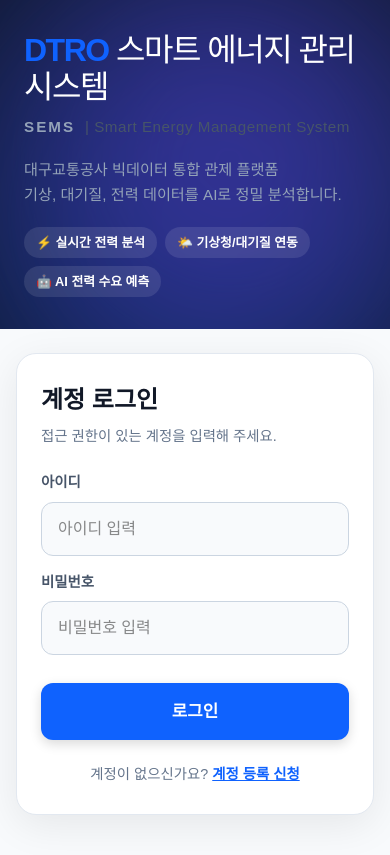
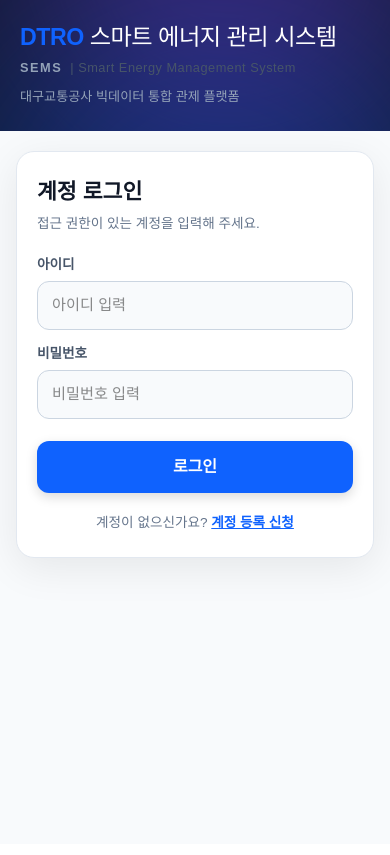
Before and after one commit to khg7924-cell/dtro-web-frontend, a Next.js app: page / in a window 390 px wide. Built offline with nearby package versions, Linux system fonts and the light colour scheme.

Commit message:
수정 내용 메모

```diff
--- a/app/page.tsx
+++ b/app/page.tsx
@@ -118,13 +118,15 @@ export default function LoginPage() {
       flexDirection: isMobile ? 'column' : 'row',
       height: isMobile ? 'auto' : '100vh',
       minHeight: '100vh',
-      width: isMobile ? '100%' : '100vw',
+      width: '100%',
+      maxWidth: '100vw',
       fontFamily: '"Pretendard", "Malgun Gothic", sans-serif',
       backgroundColor: '#F8FAFC',
+      overflowX: 'hidden',
       overflowY: isMobile ? 'auto' : 'hidden'
     }}>
 
-      {/* 왼쪽(모바일은 상단): 브랜드 및 안내 영역 */}
+      {/* 왼쪽(모바일은 상단 슬림 헤더): 브랜드 및 안내 영역 */}
       <div style={{
         flex: isMobile ? 'none' : 1,
         backgroundColor: '#0F172A',
@@ -132,32 +134,35 @@ export default function LoginPage() {
         display: 'flex',
         flexDirection: 'column',
         justifyContent: 'center',
-        padding: isMobile ? '32px 24px' : '60px',
+        padding: isMobile ? '24px 20px' : '60px',
         position: 'relative',
         overflow: 'hidden'
       }}>
         <div style={{ position: 'relative', zIndex: 2 }}>
 
-          <div style={{ display: 'flex', flexDirection: 'column', gap: isMobile ? '10px' : '18px', marginBottom: isMobile ? '20px' : '48px' }}>
-            <h1 style={{ margin: 0, fontSize: isMobile ? '2rem' : '3.8rem', fontFamily: 'sans-serif', letterSpacing: '-1.5px', lineHeight: 1.15 }}>
+          <div style={{ display: 'flex', flexDirection: 'column', gap: isMobile ? '6px' : '18px', marginBottom: isMobile ? '10px' : '48px' }}>
+            <h1 style={{ margin: 0, fontSize: isMobile ? '1.45rem' : '3.8rem', fontFamily: 'sans-serif', letterSpacing: isMobile ? '-0.5px' : '-1.5px', lineHeight: 1.2 }}>
               <span style={{ fontWeight: 900, color: '#0F62FE' }}>DTRO</span>
               <span style={{ fontWeight: 300, color: '#FFFFFF' }}> 스마트 에너지 관리 시스템</span>
             </h1>
-            <div style={{ fontSize: isMobile ? '0.95rem' : '1.4rem', color: '#94A3B8', fontWeight: 600, letterSpacing: '0.5px' }}>
-              <span style={{ fontWeight: 800, letterSpacing: '2px' }}>SEMS</span>
-              <span style={{ color: '#475569', fontWeight: 400, marginLeft: '10px' }}>| Smart Energy Management System</span>
+            <div style={{ fontSize: isMobile ? '0.8rem' : '1.4rem', color: '#94A3B8', fontWeight: 600, letterSpacing: '0.5px' }}>
+              <span style={{ fontWeight: 800, letterSpacing: '1.5px' }}>SEMS</span>
+              <span style={{ color: '#475569', fontWeight: 400, marginLeft: '8px' }}>| Smart Energy Management System</span>
             </div>
           </div>
 
-          <p style={{ fontSize: isMobile ? '0.95rem' : '1.25rem', color: '#94A3B8', margin: isMobile ? '0 0 20px 0' : '0 0 40px 0', lineHeight: 1.6 }}>
-            대구교통공사 빅데이터 통합 관제 플랫폼<br />
-            기상, 대기질, 전력 데이터를 AI로 정밀 분석합니다.
+          <p style={{ fontSize: isMobile ? '0.82rem' : '1.25rem', color: '#94A3B8', margin: isMobile ? '0' : '0 0 40px 0', lineHeight: 1.5 }}>
+            대구교통공사 빅데이터 통합 관제 플랫폼 {!isMobile && <br />}
+            {!isMobile && '기상, 대기질, 전력 데이터를 AI로 정밀 분석합니다.'}
           </p>
-          <div style={{ display: 'flex', gap: isMobile ? '8px' : '12px', flexWrap: 'wrap' }}>
-            <span style={{ backgroundColor: 'rgba(255,255,255,0.1)', padding: isMobile ? '6px 12px' : '8px 16px', borderRadius: '24px', fontSize: isMobile ? '0.8rem' : '0.9rem', fontWeight: 600 }}>⚡ 실시간 전력 분석</span>
-            <span style={{ backgroundColor: 'rgba(255,255,255,0.1)', padding: isMobile ? '6px 12px' : '8px 16px', borderRadius: '24px', fontSize: isMobile ? '0.8rem' : '0.9rem', fontWeight: 600 }}>🌤️ 기상청/대기질 연동</span>
-            <span style={{ backgroundColor: 'rgba(255,255,255,0.1)', padding: isMobile ? '6px 12px' : '8px 16px', borderRadius: '24px', fontSize: isMobile ? '0.8rem' : '0.9rem', fontWeight: 600 }}>🤖 AI 전력 수요 예측</span>
-          </div>
+
+          {!isMobile && (
+            <div style={{ display: 'flex', gap: '12px' }}>
+              <span style={{ backgroundColor: 'rgba(255,255,255,0.1)', padding: '8px 16px', borderRadius: '24px', fontSize: '0.9rem', fontWeight: 600 }}>⚡ 실시간 전력 분석</span>
+              <span style={{ backgroundColor: 'rgba(255,255,255,0.1)', padding: '8px 16px', borderRadius: '24px', fontSize: '0.9rem', fontWeight: 600 }}>🌤️ 기상청/대기질 연동</span>
+              <span style={{ backgroundColor: 'rgba(255,255,255,0.1)', padding: '8px 16px', borderRadius: '24px', fontSize: '0.9rem', fontWeight: 600 }}>🤖 AI 전력 수요 예측</span>
+            </div>
+          )}
         </div>
 
         {/* 장식용 배경 원 */}
@@ -172,12 +177,13 @@ export default function LoginPage() {
         alignItems: isMobile ? 'flex-start' : 'center',
         justifyContent: 'center',
         backgroundColor: '#F8FAFC',
-        padding: isMobile ? '24px 16px 40px 16px' : '0'
+        padding: isMobile ? '20px 16px 32px 16px' : '0',
+        boxSizing: 'border-box'
       }}>
         <div style={{
           backgroundColor: '#FFFFFF',
-          padding: isMobile ? '28px 24px' : '48px',
-          borderRadius: isMobile ? '20px' : '24px',
+          padding: isMobile ? '24px 20px' : '48px',
+          borderRadius: isMobile ? '18px' : '24px',
           boxShadow: '0 10px 40px rgba(0, 0, 0, 0.08)',
           width: '100%',
           maxWidth: '440px',
@@ -185,76 +191,76 @@ export default function LoginPage() {
           boxSizing: 'border-box'
         }}>
 
-          <h2 style={{ margin: '0 0 8px 0', color: '#111827', fontSize: isMobile ? '1.5rem' : '1.8rem', fontWeight: 800 }}>
+          <h2 style={{ margin: '0 0 6px 0', color: '#111827', fontSize: isMobile ? '1.35rem' : '1.8rem', fontWeight: 800 }}>
             {isLoginMode ? '계정 로그인' : '계정 등록 신청'}
           </h2>
-          <p style={{ margin: isMobile ? '0 0 24px 0' : '0 0 32px 0', color: '#64748B', fontSize: isMobile ? '0.9rem' : '0.95rem' }}>
+          <p style={{ margin: isMobile ? '0 0 20px 0' : '0 0 32px 0', color: '#64748B', fontSize: isMobile ? '0.85rem' : '0.95rem' }}>
             {isLoginMode
               ? '접근 권한이 있는 계정을 입력해 주세요.'
               : '가입 신청 후 관리자의 승인이 완료되어야 로그인이 가능합니다.'}
           </p>
 
-          <form onSubmit={isLoginMode ? handleLogin : handleSignUp} style={{ display: 'flex', flexDirection: 'column', gap: isMobile ? '16px' : '20px' }}>
+          <form onSubmit={isLoginMode ? handleLogin : handleSignUp} style={{ display: 'flex', flexDirection: 'column', gap: isMobile ? '14px' : '20px' }}>
 
             {!isLoginMode && (
               <>
                 <div>
-                  <label style={{ display: 'block', margin: '0 0 8px 0', color: '#475569', fontSize: '0.9rem', fontWeight: 600 }}>소속</label>
+                  <label style={{ display: 'block', margin: '0 0 6px 0', color: '#475569', fontSize: '0.85rem', fontWeight: 600 }}>소속</label>
                   <input
                     type="text"
                     value={department}
                     onChange={(e) => setDepartment(e.target.value)}
                     placeholder="예 : 전기관리팀"
-                    style={{ width: '100%', padding: '14px 16px', borderRadius: '12px', border: '1px solid #CBD5E1', fontSize: '1rem', backgroundColor: '#F8FAFC', outline: 'none', transition: 'border-color 0.2s', boxSizing: 'border-box' }}
+                    style={{ width: '100%', padding: isMobile ? '12px 14px' : '14px 16px', borderRadius: '12px', border: '1px solid #CBD5E1', fontSize: '0.95rem', backgroundColor: '#F8FAFC', outline: 'none', transition: 'border-color 0.2s', boxSizing: 'border-box' }}
                   />
                 </div>
 
                 <div>
-                  <label style={{ display: 'block', margin: '0 0 8px 0', color: '#475569', fontSize: '0.9rem', fontWeight: 600 }}>이름</label>
+                  <label style={{ display: 'block', margin: '0 0 6px 0', color: '#475569', fontSize: '0.85rem', fontWeight: 600 }}>이름</label>
                   <input
                     type="text"
                     value={userName}
                     onChange={(e) => setUserName(e.target.value)}
                     placeholder="이름 입력"
-                    style={{ width: '100%', padding: '14px 16px', borderRadius: '12px', border: '1px solid #CBD5E1', fontSize: '1rem', backgroundColor: '#F8FAFC', outline: 'none', transition: 'border-color 0.2s', boxSizing: 'border-box' }}
+                    style={{ width: '100%', padding: isMobile ? '12px 14px' : '14px 16px', borderRadius: '12px', border: '1px solid #CBD5E1', fontSize: '0.95rem', backgroundColor: '#F8FAFC', outline: 'none', transition: 'border-color 0.2s', boxSizing: 'border-box' }}
                   />
                 </div>
               </>
             )}
 
             <div>
-              <label style={{ display: 'block', margin: '0 0 8px 0', color: '#475569', fontSize: '0.9rem', fontWeight: 600 }}>아이디</label>
+              <label style={{ display: 'block', margin: '0 0 6px 0', color: '#475569', fontSize: '0.85rem', fontWeight: 600 }}>아이디</label>
               <input
                 type="text"
                 value={userId}
                 onChange={(e) => setUserId(e.target.value)}
                 placeholder={isLoginMode ? "아이디 입력" : "사용할 아이디 입력"}
-                style={{ width: '100%', padding: '14px 16px', borderRadius: '12px', border: '1px solid #CBD5E1', fontSize: '1rem', backgroundColor: '#F8FAFC', outline: 'none', transition: 'border-color 0.2s', boxSizing: 'border-box' }}
+                style={{ width: '100%', padding: isMobile ? '12px 14px' : '14px 16px', borderRadius: '12px', border: '1px solid #CBD5E1', fontSize: '0.95rem', backgroundColor: '#F8FAFC', outline: 'none', transition: 'border-color 0.2s', boxSizing: 'border-box' }}
               />
             </div>
 
             <div>
-              <label style={{ display: 'block', margin: '0 0 8px 0', color: '#475569', fontSize: '0.9rem', fontWeight: 600 }}>비밀번호</label>
+              <label style={{ display: 'block', margin: '0 0 6px 0', color: '#475569', fontSize: '0.85rem', fontWeight: 600 }}>비밀번호</label>
               <input
                 type="password"
                 value={password}
                 onChange={(e) => setPassword(e.target.value)}
                 placeholder="비밀번호 입력"
-                style={{ width: '100%', padding: '14px 16px', borderRadius: '12px', border: '1px solid #CBD5E1', fontSize: '1rem', backgroundColor: '#F8FAFC', outline: 'none', transition: 'border-color 0.2s', boxSizing: 'border-box' }}
+                style={{ width: '100%', padding: isMobile ? '12px 14px' : '14px 16px', borderRadius: '12px', border: '1px solid #CBD5E1', fontSize: '0.95rem', backgroundColor: '#F8FAFC', outline: 'none', transition: 'border-color 0.2s', boxSizing: 'border-box' }}
               />
             </div>
 
             <button
               type="submit"
-              style={{ width: '100%', padding: '16px', marginTop: '12px', backgroundColor: isLoginMode ? '#0F62FE' : '#8A3FFC', color: 'white', border: 'none', borderRadius: '12px', fontSize: '1.05rem', fontWeight: 700, cursor: 'pointer', transition: 'background-color 0.2s', boxShadow: '0 4px 12px rgba(0, 0, 0, 0.15)' }}
+              style={{ width: '100%', padding: isMobile ? '14px' : '16px', marginTop: '8px', backgroundColor: isLoginMode ? '#0F62FE' : '#8A3FFC', color: 'white', border: 'none', borderRadius: '12px', fontSize: '1rem', fontWeight: 700, cursor: 'pointer', transition: 'background-color 0.2s', boxShadow: '0 4px 12px rgba(0, 0, 0, 0.15)' }}
             >
               {isLoginMode ? '로그인' : '계정 등록 신청'}
             </button>
           </form>
 
-          <div style={{ marginTop: isMobile ? '24px' : '32px', textAlign: 'center' }}>
+          <div style={{ marginTop: isMobile ? '20px' : '32px', textAlign: 'center' }}>
             {isLoginMode ? (
-              <p style={{ margin: 0, color: '#64748B', fontSize: '0.9rem' }}>
+              <p style={{ margin: 0, color: '#64748B', fontSize: '0.85rem' }}>
                 계정이 없으신가요?{' '}
                 <span
                   onClick={() => setIsLoginMode(false)}
@@ -264,7 +270,7 @@ export default function LoginPage() {
                 </span>
               </p>
             ) : (
-              <p style={{ margin: 0, color: '#64748B', fontSize: '0.9rem' }}>
+              <p style={{ margin: 0, color: '#64748B', fontSize: '0.85rem' }}>
                 이미 승인된 계정이 있으신가요?{' '}
                 <span
                   onClick={() => setIsLoginMode(true)}
```
